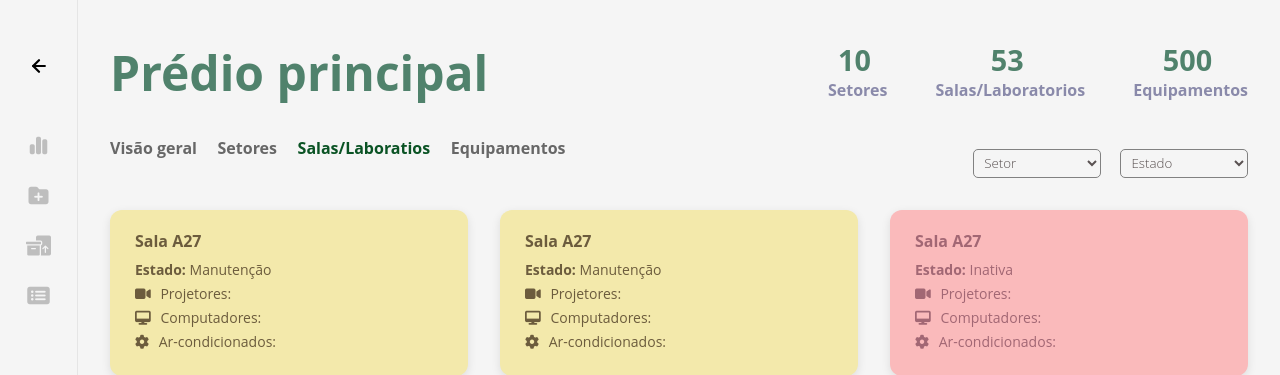
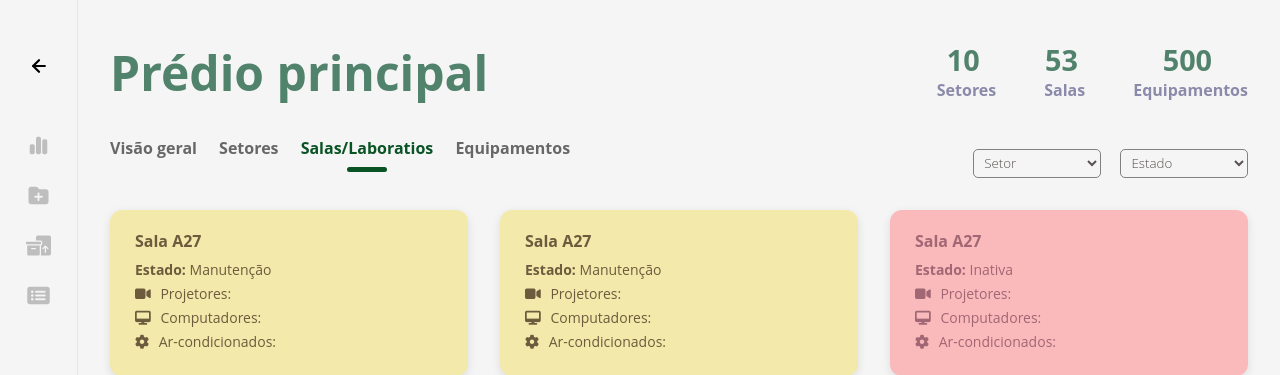
Before and after one commit to O-GALT/GALT, a Django app: page /locais/predios/salas/ in a window 1280 px wide. Shown: the part 70-445 px from the top of the page. Run offline with Django 5.2, Linux system fonts and the light colour scheme.

Commit message:
feat: adicionar barra de selecionado abaixo de action's

```diff
--- a/locais/static/locais/css/paginas/predio/equipamento/predio_equipamentos.css
+++ b/locais/static/locais/css/paginas/predio/equipamento/predio_equipamentos.css
@@ -8,6 +8,9 @@
     color: rgba(10, 83, 36, 1);
 }
 
+.actions .equipamento-container .equipamento-selecionado {
+    display: block;
+}
 
 @media (max-width: 1469px) {
     .container-equipamentos {
--- a/locais/static/locais/css/paginas/predio/predio.css
+++ b/locais/static/locais/css/paginas/predio/predio.css
@@ -60,6 +60,7 @@
     font-size: 0.85rem;
     font-weight: bold;
 }
+
 .container-info-tecnico .info-extra p {
     font-size: 0.8rem;
 }
@@ -71,6 +72,10 @@ hr {
 
 .container .conteudo-esquerda .actions .visao-geral {
     color: rgba(10, 83, 36, 1);
+}
+
+.actions .visao-geral-container .visao-geral-selecionado {
+    display: block;
 }
 
 @media(max-width: 1059px) {
--- a/locais/static/locais/css/paginas/predio/sala/predio_salas.css
+++ b/locais/static/locais/css/paginas/predio/sala/predio_salas.css
@@ -3,6 +3,14 @@
   grid-template-columns: repeat(3, 1fr);
   gap: 2rem;
   cursor: pointer;
+}
+
+.container .conteudo-esquerda .actions .salas-laboratorios {
+    color: rgba(10, 83, 36, 1);
+}
+
+.actions .salas-laboratorios-container .salas-laboratorios-selecionado {
+    display: block;
 }
 
 @media (max-width: 690px) {
--- a/locais/static/locais/css/paginas/predio/setor/predio_setores.css
+++ b/locais/static/locais/css/paginas/predio/setor/predio_setores.css
@@ -7,6 +7,10 @@
 
 .container .conteudo-esquerda .actions .setores {
     color: rgba(10, 83, 36, 1);
+}
+
+.actions .setores-container .setores-selecionado {
+    display: block;
 }
 
 @media (max-width: 1328px)  {
--- a/locais/static/locais/css/partials/headers/partials_do_header/visao_setores_salas_equipamentos/actions_visao_setores_salas_equipamentos_header.css
+++ b/locais/static/locais/css/partials/headers/partials_do_header/visao_setores_salas_equipamentos/actions_visao_setores_salas_equipamentos_header.css
@@ -12,3 +12,31 @@
  .actions a:hover{
     color: rgba(10, 83, 36, 1);
 }
+
+ .visao-geral-container, .setores-container, .salas-laboratorios-container, .equipamento-container {
+    display: flex;
+    flex-direction: column;
+    align-items: center;
+    gap: 0.5rem;
+ }
+
+
+.selecionado {
+  width: 2.5rem;
+  height: 0.3rem;
+  border-radius: 1.5rem;
+  background-color: rgba(10,83,36,1);
+  transform-origin: center center;
+  transform: scaleX(0);
+  opacity: 0;
+  will-change: transform, opacity;
+  animation: crescer 320ms cubic-bezier(.2,.9,.2,1) 120ms forwards;
+  display: none;
+}
+
+@keyframes crescer {
+  to {
+    transform: scaleX(1);
+    opacity: 1;
+  }
+}
--- a/locais/static/locais/css/partials/headers/predio/predio_salas_header.css
+++ b/locais/static/locais/css/partials/headers/predio/predio_salas_header.css
@@ -3,7 +3,3 @@
     display: flex;
     justify-content: end;
 }
-
-.container .conteudo-esquerda .actions .salas-laboratorios {
-    color: rgba(10, 83, 36, 1);
-}
--- a/locais/templates/locais/partials/headers/partials_do_header/visao_setores_salas_equipamentos/actions_visao_setores_salas_equipamentos_header.html
+++ b/locais/templates/locais/partials/headers/partials_do_header/visao_setores_salas_equipamentos/actions_visao_setores_salas_equipamentos_header.html
@@ -1,6 +1,22 @@
 <nav class="actions">
-    <a href="{% url 'predios' %}" class="visao-geral">Visão geral</a>
-    <a href="{% url 'predios_setores' %}" class="setores">Setores</a>
-    <a href="{% url 'predios_salas' %}" class="salas-laboratorios">Salas/Laboratios</a>
-    <a href="{% url 'predios_equipamentos' %}" class="equipamentos">Equipamentos</a>
+    <div class="visao-geral-container">
+        <a href="{% url 'predios' %}" class="visao-geral">Visão geral</a>
+        <div class="visao-geral-selecionado selecionado"></div>
+    </div>
+
+    <div class="setores-container">
+        <a href="{% url 'predios_setores' %}" class="setores">Setores</a>
+        <div class="setores-selecionado selecionado"></div>
+    </div>
+
+    <div class="salas-laboratorios-container">
+        <a href="{% url 'predios_salas' %}" class="salas-laboratorios">Salas/Laboratios</a>
+        <div class="salas-laboratorios-selecionado selecionado"></div>
+
+    </div>
+
+    <div class="equipamento-container">
+        <a href="{% url 'predios_equipamentos' %}" class="equipamentos">Equipamentos</a>
+        <div class="equipamento-selecionado selecionado"></div>
+    </div>
 </nav>
--- a/locais/templates/locais/partials/headers/predio/predio_equipamentos_header.html
+++ b/locais/templates/locais/partials/headers/predio/predio_equipamentos_header.html
@@ -20,7 +20,7 @@
 
 {% block quantidade_objeto %}
     {% include 'core/partials/partials_do_headers/quantidade_e_objeto/quantidade_e_objeto_header.html' with ref='#setores' quantidade='10' objeto='Setores' %}
-    {% include 'core/partials/partials_do_headers/quantidade_e_objeto/quantidade_e_objeto_header.html' with ref='#setores' quantidade='53' objeto='Salas/Laboratorios' %}
+    {% include 'core/partials/partials_do_headers/quantidade_e_objeto/quantidade_e_objeto_header.html' with ref='#setores' quantidade='53' objeto='Salas' %}
     {% include 'core/partials/partials_do_headers/quantidade_e_objeto/quantidade_e_objeto_header.html' with ref='#setores' quantidade='500' objeto='Equipamentos' %}
 {% endblock %}
 
--- a/locais/templates/locais/partials/headers/predio/predio_header.html
+++ b/locais/templates/locais/partials/headers/predio/predio_header.html
@@ -20,6 +20,6 @@
 
 {% block quantidade_objeto %}
     {% include 'core/partials/partials_do_headers/quantidade_e_objeto/quantidade_e_objeto_header.html' with ref='#setores' quantidade='10' objeto='Setores' %}
-    {% include 'core/partials/partials_do_headers/quantidade_e_objeto/quantidade_e_objeto_header.html' with ref='#setores' quantidade='53' objeto='Salas/Laboratorios' %}
+    {% include 'core/partials/partials_do_headers/quantidade_e_objeto/quantidade_e_objeto_header.html' with ref='#setores' quantidade='53' objeto='Salas' %}
     {% include 'core/partials/partials_do_headers/quantidade_e_objeto/quantidade_e_objeto_header.html' with ref='#setores' quantidade='500' objeto='Equipamentos' %}
 {% endblock %}
--- a/locais/templates/locais/partials/headers/predio/predio_salas_header.html
+++ b/locais/templates/locais/partials/headers/predio/predio_salas_header.html
@@ -21,7 +21,7 @@
 
 {% block quantidade_objeto %}
     {% include 'core/partials/partials_do_headers/quantidade_e_objeto/quantidade_e_objeto_header.html' with ref='#setores' quantidade='10' objeto='Setores' %}
-    {% include 'core/partials/partials_do_headers/quantidade_e_objeto/quantidade_e_objeto_header.html' with ref='#setores' quantidade='53' objeto='Salas/Laboratorios' %}
+    {% include 'core/partials/partials_do_headers/quantidade_e_objeto/quantidade_e_objeto_header.html' with ref='#setores' quantidade='53' objeto='Salas' %}
     {% include 'core/partials/partials_do_headers/quantidade_e_objeto/quantidade_e_objeto_header.html' with ref='#setores' quantidade='500' objeto='Equipamentos' %}
 {% endblock %}
 
--- a/locais/templates/locais/partials/headers/setor/setor_header.html
+++ b/locais/templates/locais/partials/headers/setor/setor_header.html
@@ -18,7 +18,7 @@
 {% endblock %}
 
 {% block quantidade_objeto %}
-    {% include 'core/partials/partials_do_headers/quantidade_e_objeto/quantidade_e_objeto_header.html' with ref='#setores' quantidade='10' objeto='Salas/Laboratorios' %}
+    {% include 'core/partials/partials_do_headers/quantidade_e_objeto/quantidade_e_objeto_header.html' with ref='#setores' quantidade='10' objeto='Salas' %}
     {% include 'core/partials/partials_do_headers/quantidade_e_objeto/quantidade_e_objeto_header.html' with ref='#setores' quantidade='75' objeto='Equipamentos' %}
     {% include 'core/partials/partials_do_headers/quantidade_e_objeto/quantidade_e_objeto_header.html' with ref='#setores' quantidade='20' objeto='Reportes' %}
 {% endblock %}
```
